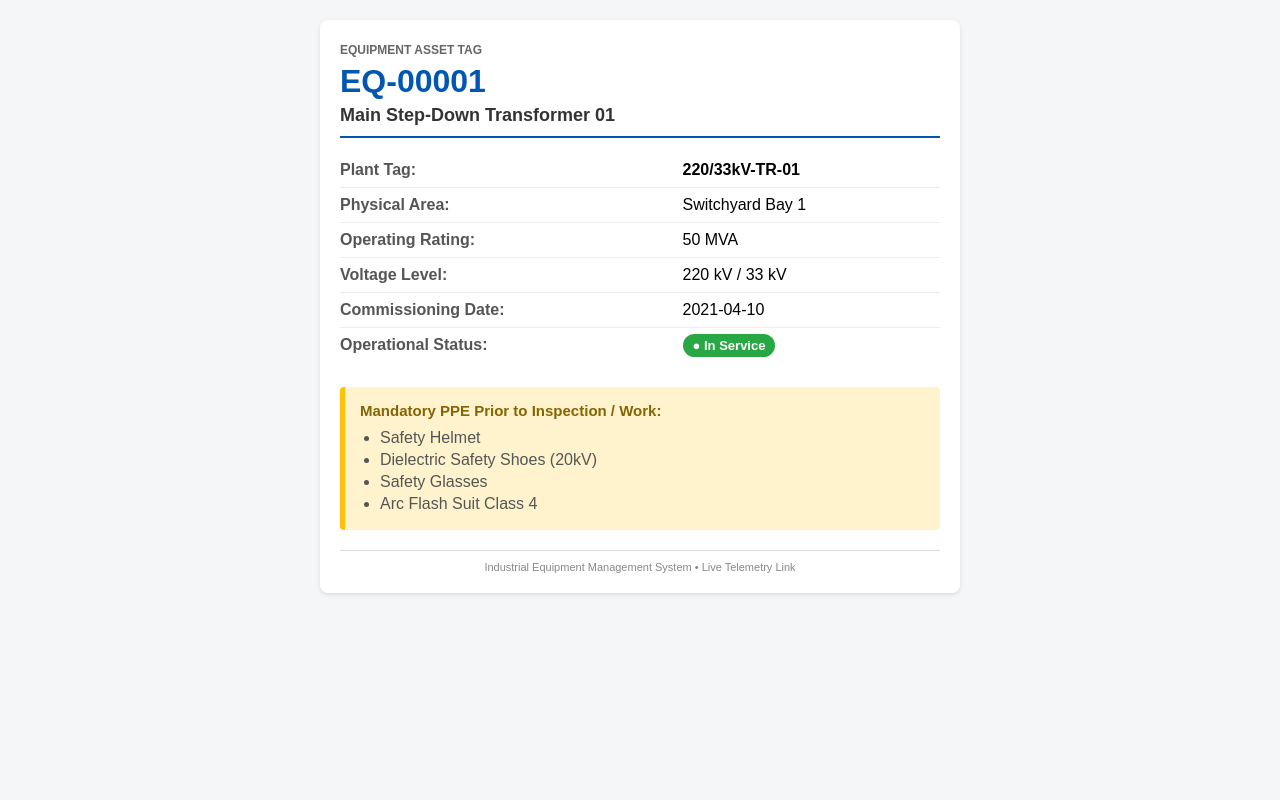
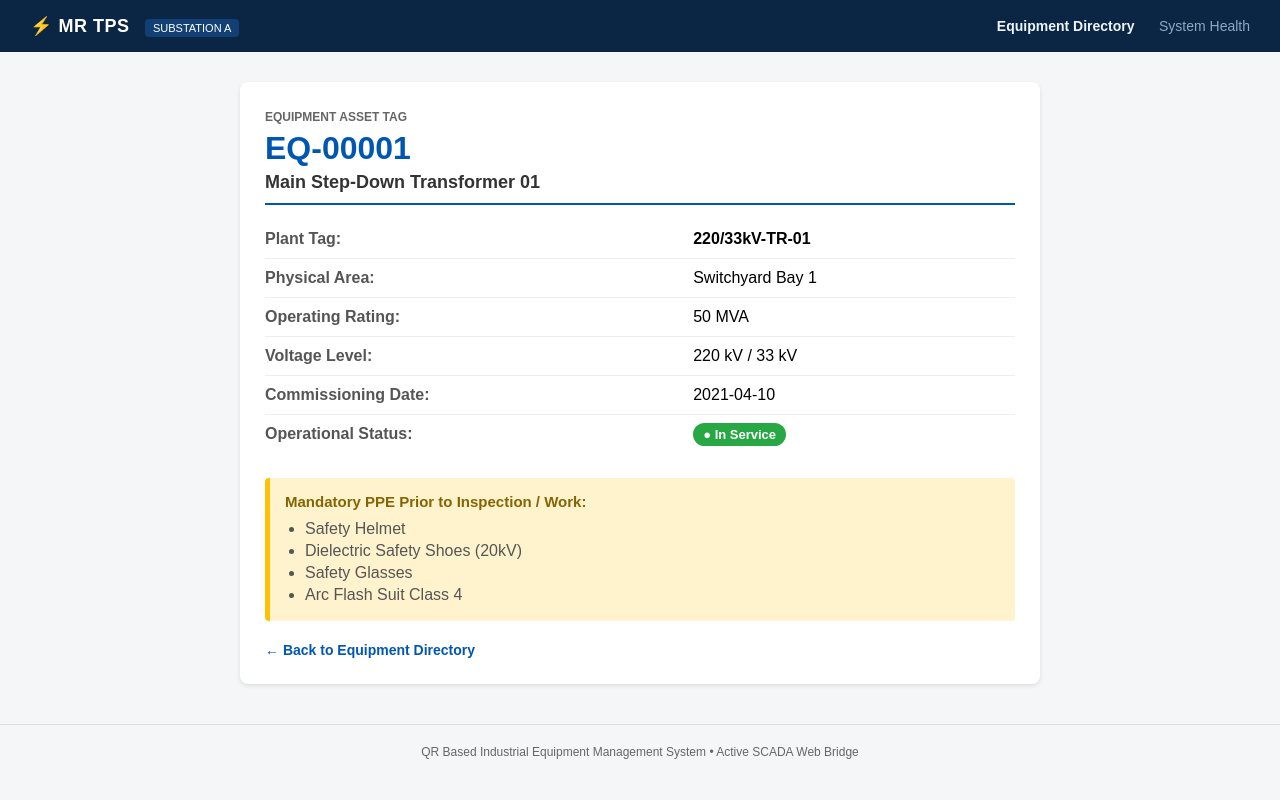
Before and after one commit to gpatel1806/TPS-QR-environment, a Flask app: page /equipment/EQ-00001 in a window 1280 px wide. Run offline with Flask 3, Linux system fonts and the light colour scheme.

Commit message:
feat: implement template inheritance and master equipment directory dashboard

```diff
--- a/app.py
+++ b/app.py
@@ -62,13 +62,28 @@ EQUIPMENT_DATABASE = {
             "Heat Resistant Gloves",
         ],
     },
+    "EQ-00005": {
+        "name": "UPS",
+        "tag": "UPS 001",
+        "area": "GT1/2 AREA",
+        "rating": "15 kVA",
+        "voltage": "415 V",
+        "status": "Standby",
+        "commission_date": "2023-09-20",
+        "ppe_required": [
+            "Safety Helmet",
+            "Safety Shoes",
+            "Ear Protection",
+            "Heat Resistant Gloves",
+        ],
+    },
 }
 
 
 @app.route("/")
 def home():
-    return "Industrial Equipment Management System is Online."
-
+    # Pass the entire registry to the directory view
+    return render_template("index.html", equipments=EQUIPMENT_DATABASE)
 
 @app.route("/health")
 def health_status():
--- /dev/null
+++ b/templates/base.html
@@ -0,0 +1,35 @@
+<!DOCTYPE html>
+<html lang="en">
+<head>
+    <meta charset="UTF-8">
+    <meta name="viewport" content="width=device-width, initial-scale=1.0">
+    <title>{% block title %}Plant Equipment System{% endblock %}</title>
+</head>
+<body style="font-family: Arial, sans-serif; margin: 0; padding: 0; background-color: #f4f6f8;">
+
+    <!-- Plant Top Navigation Bar -->
+    <nav style="background-color: #0b2545; padding: 15px 30px; display: flex; justify-content: space-between; align-items: center; color: white;">
+        <div>
+            <span style="font-size: 18px; font-weight: bold; letter-spacing: 0.5px;">⚡ MR TPS </span>
+            <span style="font-size: 11px; background-color: #134074; padding: 3px 8px; border-radius: 4px; margin-left: 10px;">SUBSTATION A</span>
+        </div>
+        <div>
+            <a href="/" style="color: #eef4f8; text-decoration: none; font-size: 14px; margin-left: 20px; font-weight: bold;">Equipment Directory</a>
+            <a href="/health" style="color: #8da9c4; text-decoration: none; font-size: 14px; margin-left: 20px;">System Health</a>
+        </div>
+    </nav>
+
+    <!-- Main Dynamic Content Bay -->
+    <main style="max-width: 800px; margin: 30px auto; padding: 0 15px;">
+        {% block content %}
+        <!-- Child pages inject their content here -->
+        {% endblock %}
+    </main>
+
+    <!-- Global Footer -->
+    <footer style="text-align: center; padding: 20px; color: #666; font-size: 12px; margin-top: 40px; border-top: 1px solid #ddd;">
+        QR Based Industrial Equipment Management System &bull; Active SCADA Web Bridge
+    </footer>
+
+</body>
+</html>
--- a/templates/equipment.html
+++ b/templates/equipment.html
@@ -1,13 +1,11 @@
-<!DOCTYPE html>
-<html lang="en">
-<head>
-    <meta charset="UTF-8">
-    <meta name="viewport" content="width=device-width, initial-scale=1.0">
-    <title>{{ equipment.name }} | Plant Asset</title>
-</head>
-<body style="font-family: Arial, sans-serif; margin: 20px; background-color: #f4f6f8;">
+{% extends "base.html" %}
 
-    <div style="max-width: 600px; margin: auto; background: white; padding: 20px; border-radius: 8px; box-shadow: 0 2px 4px rgba(0,0,0,0.1);">
+{% block title %}
+{{ equipment.name }} | {{ equipment_id }}
+{% endblock %}
+
+{% block content %}
+<div style="background: white; padding: 25px; border-radius: 8px; box-shadow: 0 2px 4px rgba(0,0,0,0.1);">
 
     <!-- Header Section -->
     <div style="border-bottom: 2px solid #0056b3; padding-bottom: 10px; margin-bottom: 15px;">
@@ -15,39 +13,39 @@
         <h1 style="margin: 5px 0; color: #0056b3;">{{ equipment_id }}</h1>
         <h2 style="margin: 0; font-size: 18px; color: #333;">{{ equipment.name }}</h2>
     </div>
-         <!-- warning banner -->
+
+    <!-- Critical Warning Banner for Breakdown -->
     {% if equipment.status == "Breakdown" %}
-    <div style="background-color: #dc3545; color: white; padding: 10px; border-radius: 4px;">
-        <strong>CRITICAL WARNING:</strong> Equipment is locked out due to an unscheduled breakdown. Do not energize.
+        <div style="background-color: #dc3545; color: white; padding: 12px; border-radius: 4px; margin-bottom: 15px; font-weight: bold;">
+            CRITICAL WARNING: Equipment is locked out due to an unscheduled breakdown. Do not energize.
         </div>
     {% endif %}
 
     <!-- Specifications Table -->
     <table style="width: 100%; border-collapse: collapse; text-align: left;">
         <tr style="border-bottom: 1px solid #eee;">
-                <th style="padding: 8px 0; color: #555;">Plant Tag:</th>
-                <td style="padding: 8px 0; font-weight: bold;">{{ equipment.tag }}</td>
+            <th style="padding: 10px 0; color: #555;">Plant Tag:</th>
+            <td style="padding: 10px 0; font-weight: bold;">{{ equipment.tag }}</td>
         </tr>
         <tr style="border-bottom: 1px solid #eee;">
-                <th style="padding: 8px 0; color: #555;">Physical Area:</th>
-                <td style="padding: 8px 0;">{{ equipment.area }}</td>
+            <th style="padding: 10px 0; color: #555;">Physical Area:</th>
+            <td style="padding: 10px 0;">{{ equipment.area }}</td>
         </tr>
         <tr style="border-bottom: 1px solid #eee;">
-                <th style="padding: 8px 0; color: #555;">Operating Rating:</th>
-                <td style="padding: 8px 0;">{{ equipment.rating }}</td>
+            <th style="padding: 10px 0; color: #555;">Operating Rating:</th>
+            <td style="padding: 10px 0;">{{ equipment.rating }}</td>
         </tr>
         <tr style="border-bottom: 1px solid #eee;">
-                <th style="padding: 8px 0; color: #555;">Voltage Level:</th>
-                <td style="padding: 8px 0;">{{ equipment.voltage }}</td>
+            <th style="padding: 10px 0; color: #555;">Voltage Level:</th>
+            <td style="padding: 10px 0;">{{ equipment.voltage }}</td>
         </tr>
         <tr style="border-bottom: 1px solid #eee;">
-                <th style="padding: 8px 0; color: #555;">Commissioning Date:</th>
-                <td style="padding: 8px 0;">{{ equipment.commission_date }}</td>
+            <th style="padding: 10px 0; color: #555;">Commissioning Date:</th>
+            <td style="padding: 10px 0;">{{ equipment.commission_date }}</td>
         </tr>
         <tr>
-                <th style="padding: 8px 0; color: #555;">Operational Status:</th>
-                <td style="padding: 8px 0;">
-                    <!-- Conditional Status Badge Logic -->
+            <th style="padding: 10px 0; color: #555;">Operational Status:</th>
+            <td style="padding: 10px 0;">
                 {% if equipment.status == "In Service" %}
                     <span style="background-color: #28a745; color: white; padding: 4px 10px; border-radius: 12px; font-size: 13px; font-weight: bold;">
                         ● In Service
@@ -69,7 +67,7 @@
         </tr>
     </table>
 
-        <!-- Safety & PPE Section (Rendered via Loop) -->
+    <!-- Mandatory Safety & PPE List -->
     <div style="margin-top: 25px; padding: 15px; background-color: #fff3cd; border-left: 5px solid #ffc107; border-radius: 4px;">
         <h3 style="margin-top: 0; margin-bottom: 8px; font-size: 15px; color: #856404;">
             Mandatory PPE Prior to Inspection / Work:
@@ -81,11 +79,10 @@
         </ul>
     </div>
 
-        <div style="margin-top: 20px; padding-top: 10px; border-top: 1px solid #ddd; font-size: 11px; color: #888; text-align: center;">
-            Industrial Equipment Management System &bull; Live Telemetry Link
+    <!-- Back to Directory Link -->
+    <div style="margin-top: 20px;">
+        <a href="/" style="color: #0056b3; text-decoration: none; font-size: 14px; font-weight: bold;">&larr; Back to Equipment Directory</a>
     </div>
 
 </div>
-
-</body>
-</html>
+{% endblock %}
```
Also changed, not shown: templates/index.html (added, +61 -0 lines). Lines whose indentation alone changed are shown as unchanged.
